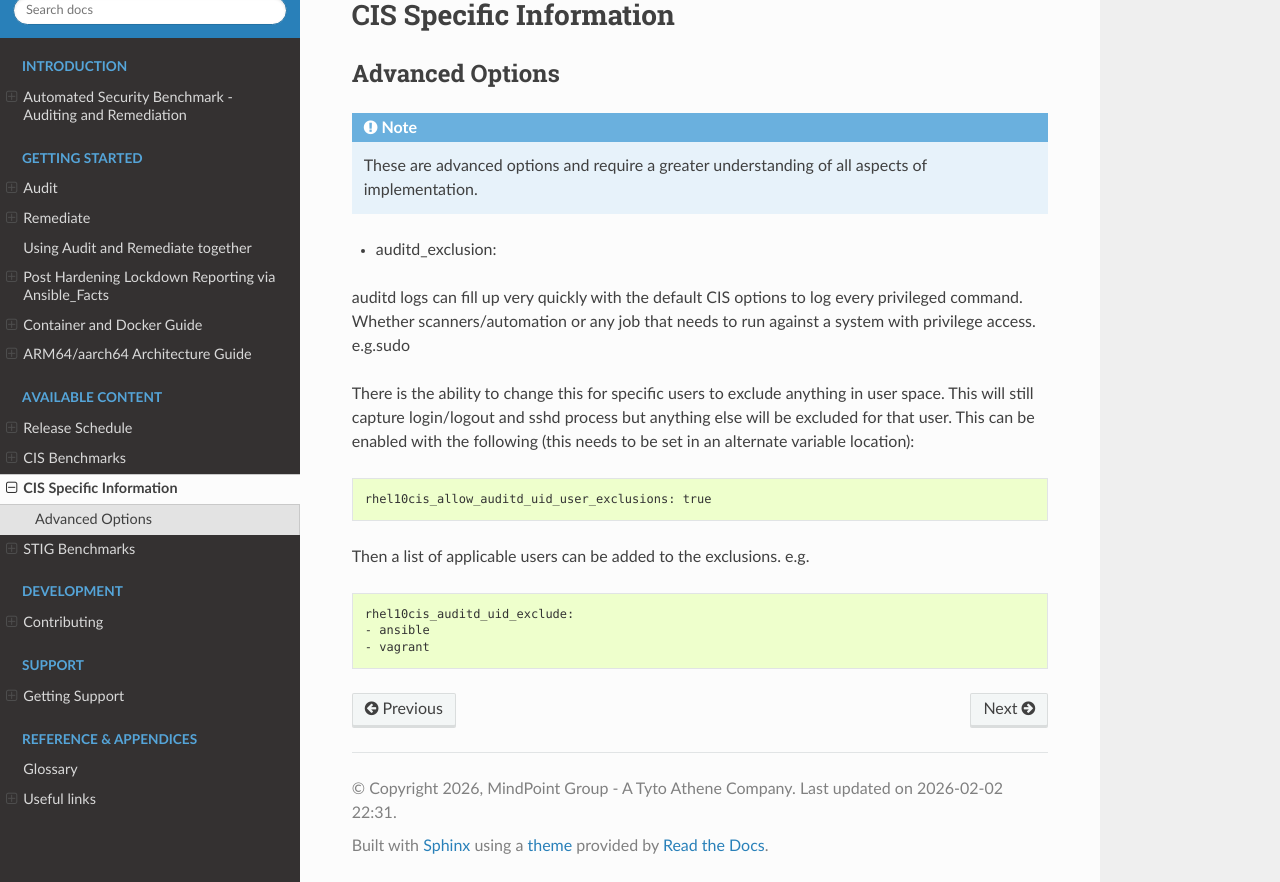
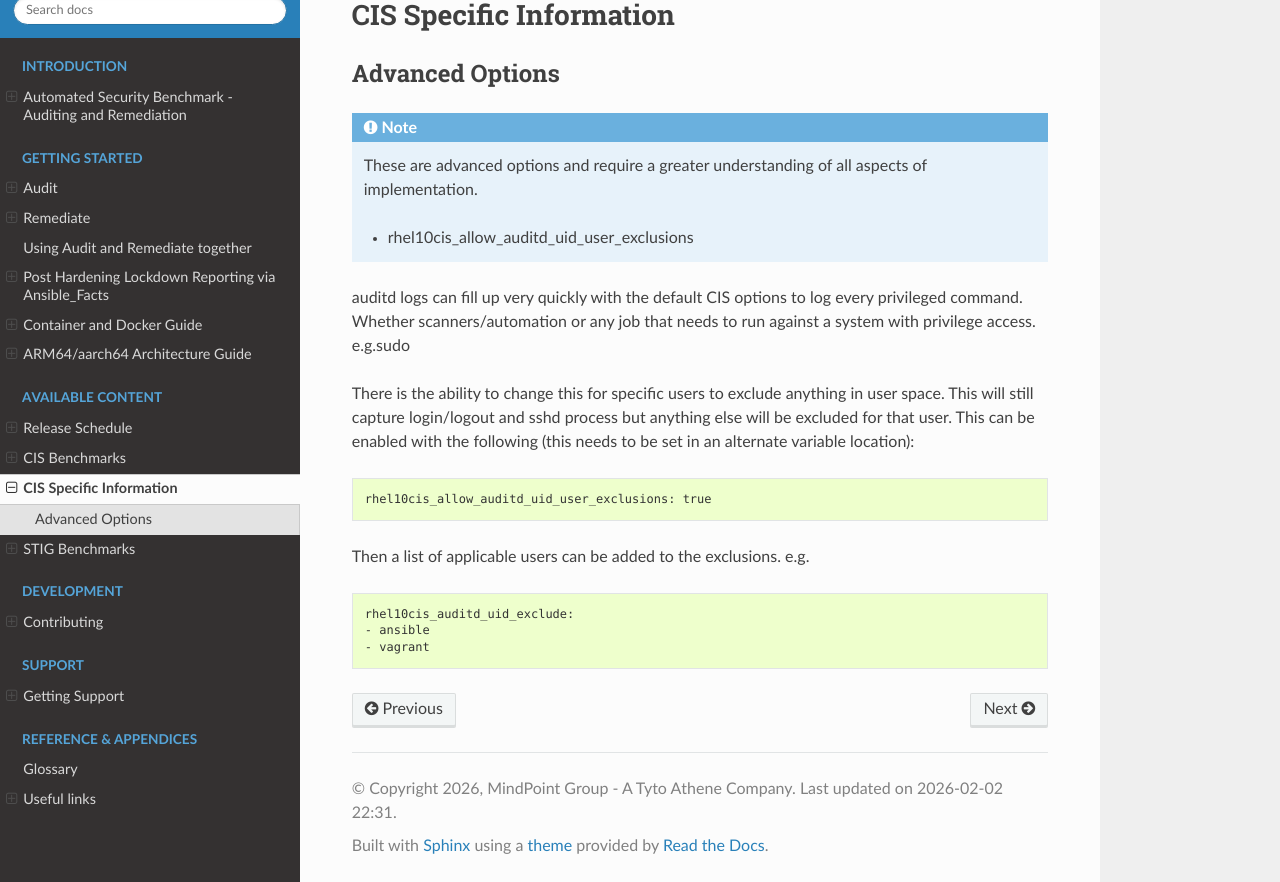
Before and after one commit to ansible-lockdown/MPG-AL-READTHEDOCS, a Sphinx documentation site: the page built from docs/source/CIS/CIS_advanced.rst, in a window 1280 px wide and 1085 px high, cut to the strip 203-1085 px from the top of the window. Built offline with Sphinx 7.4.7 and the Read the Docs theme 3.1.0, drawn with Linux system fonts in a browser that asks for light colours.

Commit message:
Update example prefix 2
Signed-off-by: Frederick Witty <frederick.witty@gotyto.com>

```diff
--- a/docs/source/CIS/CIS_advanced.rst
+++ b/docs/source/CIS/CIS_advanced.rst
@@ -8,7 +8,7 @@ Advanced Options
 .. note::
    These are advanced options and require a greater understanding of all aspects of implementation.
 
-- auditd_exclusion:
+   - rhel10cis_allow_auditd_uid_user_exclusions
 
 auditd logs can fill up very quickly with the default CIS options to log every privileged command.
 Whether scanners/automation or any job that needs to run against a system with privilege access. e.g.sudo
```
